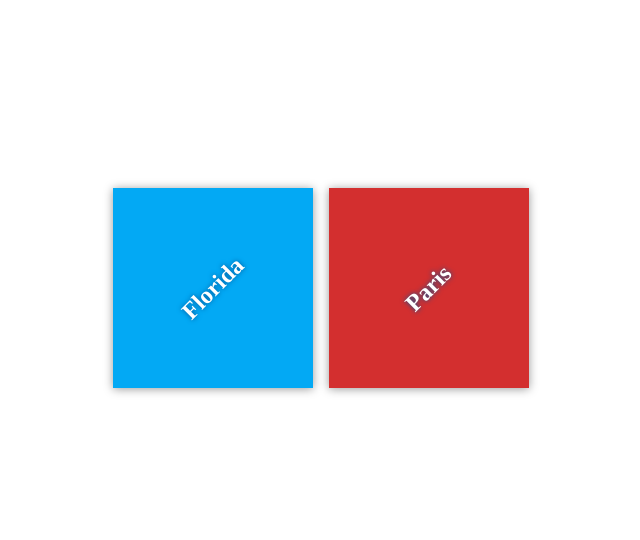
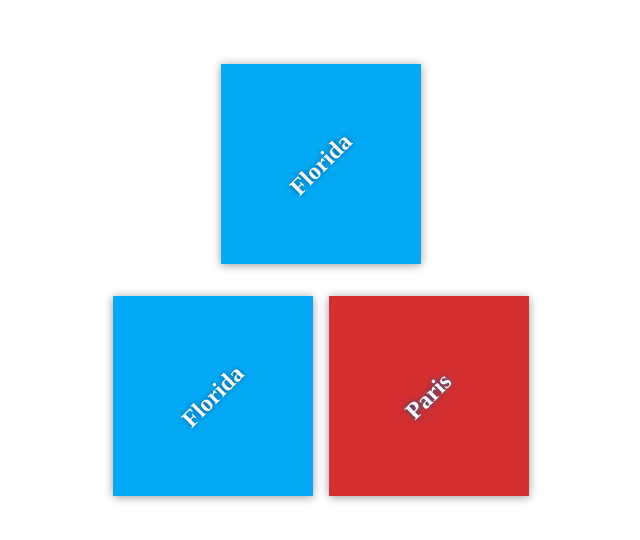
Before and after one commit to aghryr/my-travel-plans, a plain HTML site: page index.html in a window 1280 px wide. Shown: the part 112-652 px from the top of the page, without its empty margins (319-959 px from the left). Drawn offline with Linux system fonts and the light colour scheme.

Commit message:
adding new

```diff
--- a/index.html
+++ b/index.html
@@ -14,7 +14,11 @@
 <div class="destination" id="florida">
 <h2>Florida</h2>
 </div>
-
+<div class="container">
+<div class="destination-container">
+<div class="destination" id="florida">
+<h2>Florida</h2>
+</div>
 <div class="destination" id="paris">
 <h2>Paris</h2>
 </div>
```
